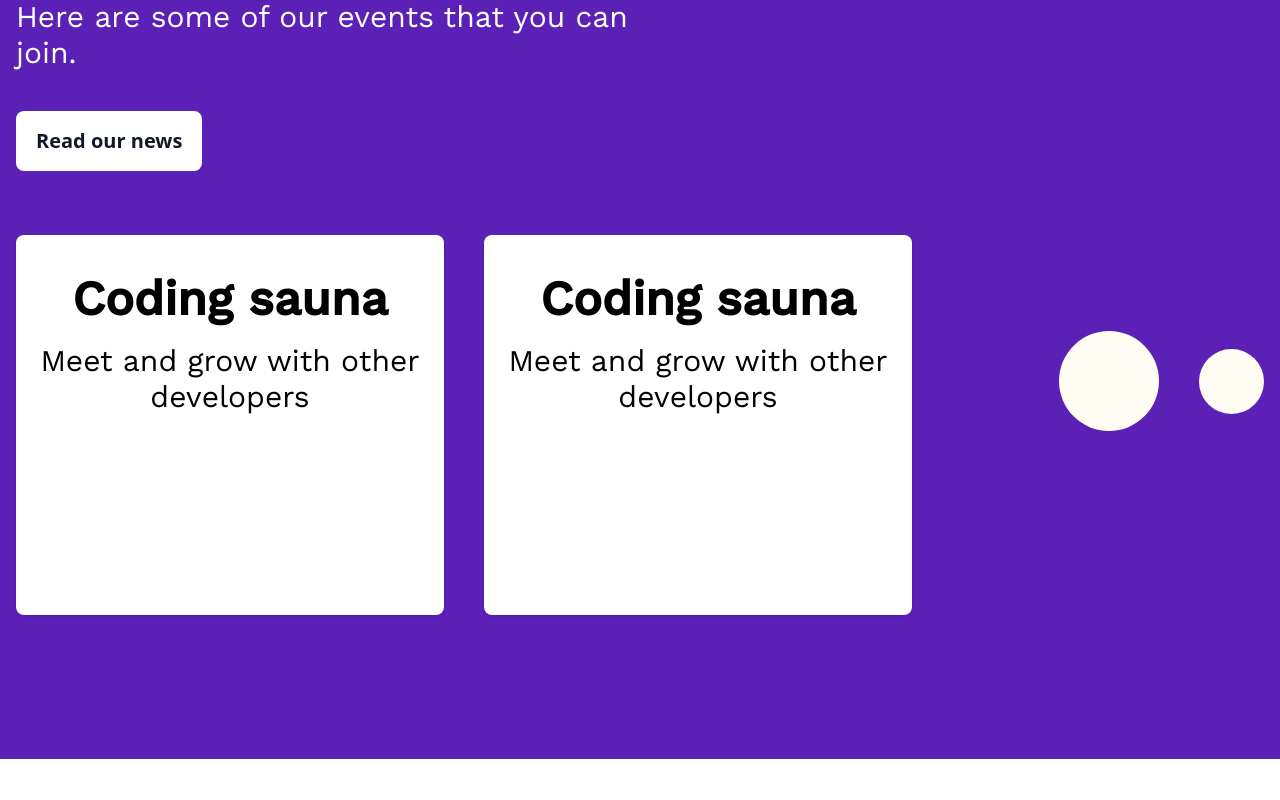
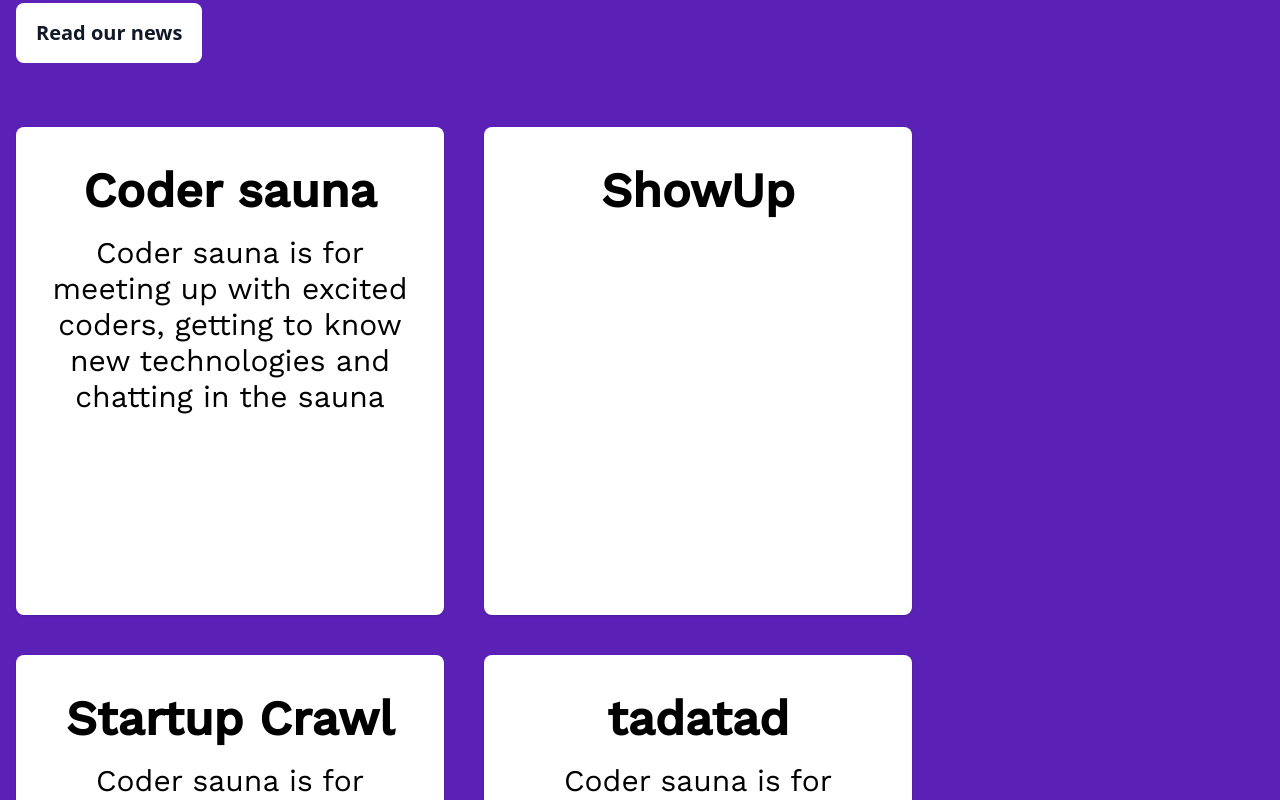
Before and after one commit to TampereES/website-2022, a Next.js app: page / in a window 1280 px wide. Shown: the part 1380-2180 px from the top of the page. Built offline with nearby package versions, Linux system fonts and the light colour scheme; what @tailwindcss/typography would draw is missing.

Commit message:
WIP eventlist

```diff
--- a/src/content/pages/index.md
+++ b/src/content/pages/index.md
@@ -1,7 +1,7 @@
 ---
 header__title: Encouraging inspired people to take action.
 header__description:
-  Tre.es is a student-run entrepreneurship society that encourages
+  TRE.ES is a student-run entrepreneurship society that encourages
   inspired people to take action.
 section1_title: What's next.
 section1_description: |-
@@ -12,7 +12,7 @@ section1__title: What’s next.
 section1__description:
   "<p>Tampere Entreprepreneurship Society organizes events and
   other networking opportunities for you to get involved. Come meet some other like-minded
-  people and get to know us. </p><br/><p>Here are some of our events that you can join.</p>"
+  people and get to know us."
 meta__title: Home
 meta__description:
   Tre.es is a student-run entrepreneurship society that encourages
--- a/src/content/pages/news.md
+++ b/src/content/pages/news.md
@@ -2,4 +2,19 @@
 title: News.
 meta__title: News
 meta__description: News
+
+
+news:
+  - title: "Coder sauna"
+    description: "Coder sauna is for meeting up with excited coders, getting to know new technologies and chatting in the sauna"
+
+  - title: "ShowUp"
+    description: ""
+
+  - title: "Startup Crawl"
+    description: "Coder sauna is for meeting up with excited coders, getting to know new technologies and chatting in the sauna"
+
+  - title: "tadatad"
+    description: "Coder sauna is for meeting up with excited coders, getting to know new technologies and chatting in the sauna"
+
 ---
--- a/src/pages/index.js
+++ b/src/pages/index.js
@@ -3,7 +3,7 @@ import Link from "next/link"
 import Image from "next/image"
 import { getPage } from "../services/content"
 
-const HomePage = ({ content }) => {
+const HomePage = ({ content, news }) => {
   return (
     <Page title={content.meta__title} description={content.meta__description}>
       <div className="pt-24 pb-32 xl:pt-40 xl:pb-72 relative">
@@ -47,43 +47,19 @@ const HomePage = ({ content }) => {
 
           <div className="relative">
             <div className="max-w-4xl">
-              <div
-                className="
-                                grid grid-cols-1
-                                md:grid-cols-2
-                                gap-10
-                                text-center
-                                mt-12
-                                md:mt-16
-                            "
-              >
-                <div className="bg-white rounded-lg shadow px-5 py-10">
+              <div className="grid grid-cols-1 md:grid-cols-2 gap-10 text-center mt-12 md:mt-16">
+                {news.news.map((entry, index) => {
+                  return <div key={index} className="bg-white rounded-lg shadow px-5 py-10">
+                    <h3 className="h3 mb-5">{entry.title}</h3>
+                    <p className="lead">{entry.description}</p>
+                    <div className="py-20" />
+                  </div>
+                })}
+                {/* <div className="bg-white rounded-lg shadow px-5 py-10">
                   <h3 className="h3 mb-5">Coding sauna</h3>
                   <p className="lead">Meet and grow with other developers</p>
                   <div className="py-20" />
-                </div>
-                <div className="bg-white rounded-lg shadow px-5 py-10">
-                  <h3 className="h3 mb-5">Coding sauna</h3>
-                  <p className="lead">Meet and grow with other developers</p>
-                  <div className="py-20" />
-                </div>
-              </div>
-            </div>
-
-            <div className="hidden xl:flex items-center absolute top-0 right-0 mt-24 space-x-10 pointer-events-none">
-              <div>
-                <Image
-                  src={require("../assets/images/shapes/ellipse.svg")}
-                  alt="Ellipse shape"
-                  width={100}
-                />
-              </div>
-              <div>
-                <Image
-                  src={require("../assets/images/shapes/ellipse.svg")}
-                  alt="Ellipse shape"
-                  width={65}
-                />
+                </div> */}
               </div>
             </div>
           </div>
@@ -95,9 +71,10 @@ const HomePage = ({ content }) => {
 
 export const getStaticProps = async () => {
   const content = getPage("index")
+  const news = getPage("news")
 
   return {
-    props: { content }
+    props: { content, news }
   }
 }
 
```
Also changed, not shown: src/components/test.jsx (added).
